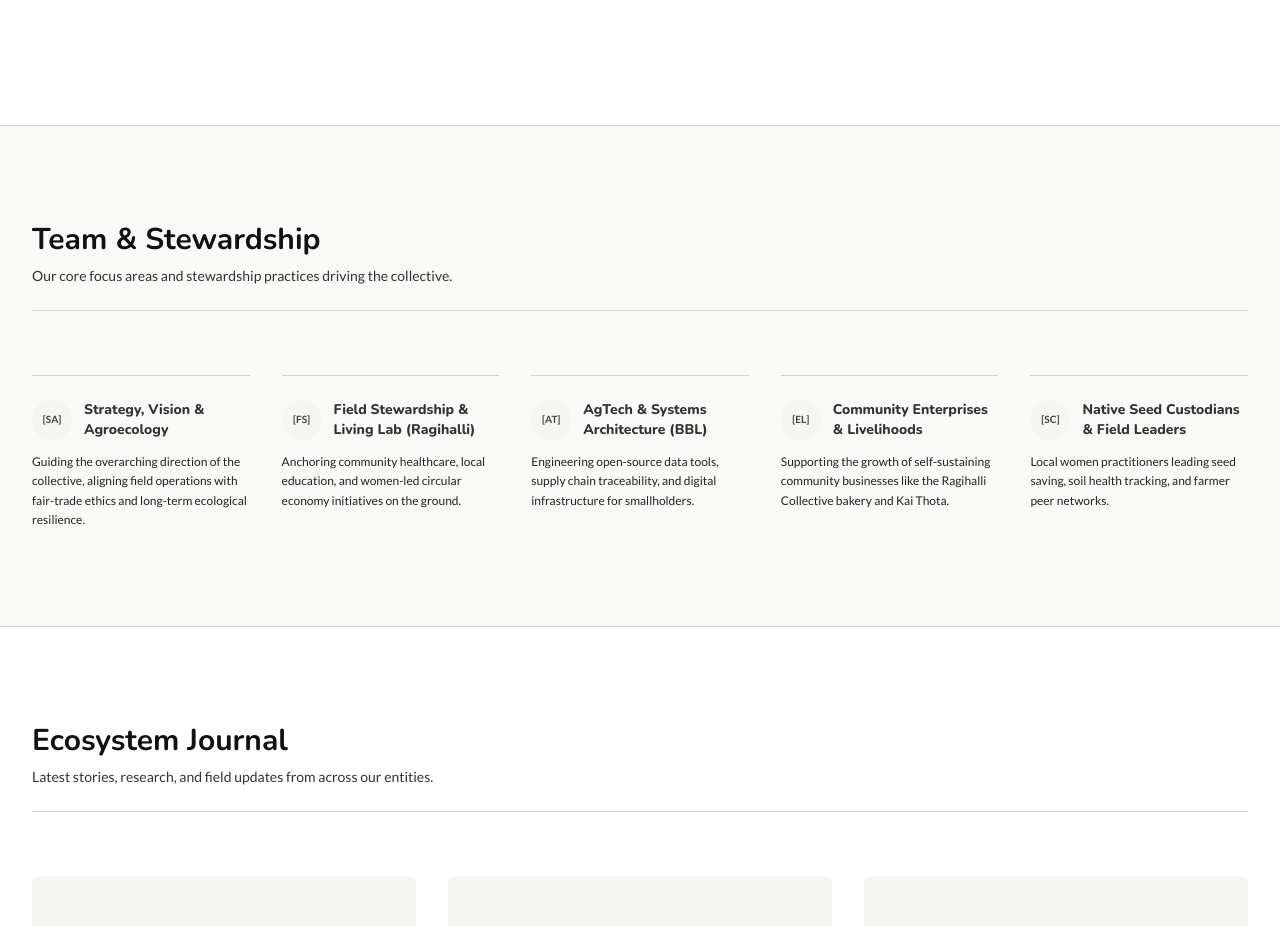
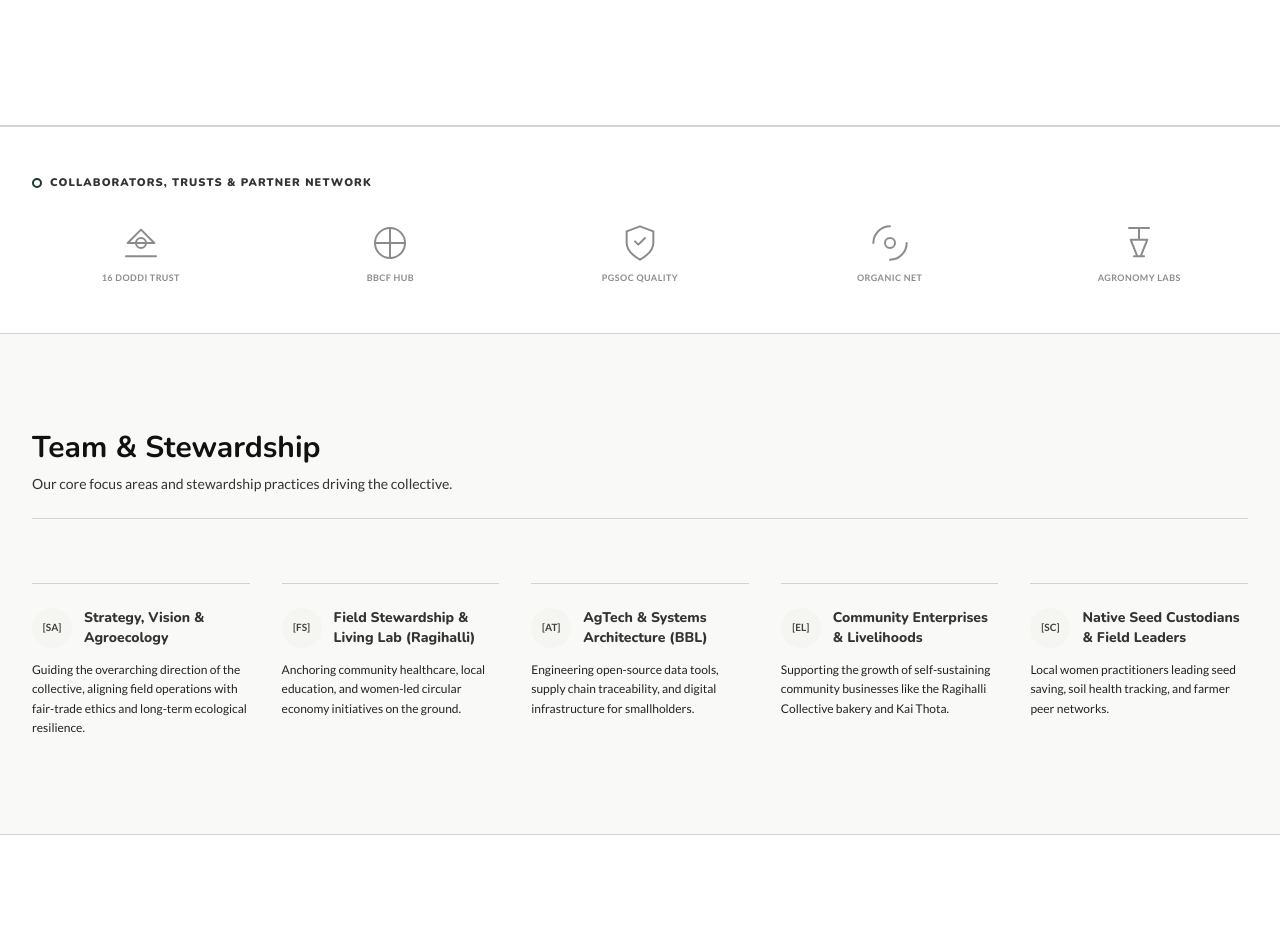
Before and after one commit to pi-bbl-maker/bbc-website, a website: page index.html in a window 1280 px wide. Shown: the part 2744-3670 px from the top of the page. Drawn offline with nearby package versions, Linux system fonts and the light colour scheme.

Commit message:
feat: add partner and collaborator logo section

```diff
--- a/index.html
+++ b/index.html
@@ -593,6 +593,68 @@
           </article>
 
         </div>
+      </div>
+    </section>
+
+    <!-- Partners & Collaborators Section -->
+    <section id="collaboratorsSection" class="bg-white border-y border-neutral-200 py-12 scroll-mt-20">
+      <div class="max-w-7xl mx-auto px-4 sm:px-6 lg:px-8">
+
+        <div class="flex items-center gap-2 mb-8">
+          <span class="h-2.5 w-2.5 rounded-full border-[2.5px] border-accentGreen bg-transparent flex-shrink-0"></span>
+          <h3 data-i18n="collaboratorsTitle" class="text-[11px] font-black tracking-widest text-neutral-600 uppercase font-heading">
+            COLLABORATORS, TRUSTS & PARTNER NETWORK
+          </h3>
+        </div>
+
+        <div class="grid grid-cols-2 sm:grid-cols-3 lg:grid-cols-5 gap-8 items-center justify-items-center opacity-60">
+
+          <!-- Logo 1: 16 Doddi Trust -->
+          <div class="flex flex-col items-center gap-2 hover:opacity-100 transition-opacity duration-200 text-neutral-500">
+            <svg viewBox="0 0 24 24" class="w-10 h-10 stroke-current fill-none" stroke-width="1.2" stroke-linecap="round" stroke-linejoin="round" aria-hidden="true">
+              <path d="M3 20h18M12 4L4 12h16z" />
+              <circle cx="12" cy="12" r="3" />
+            </svg>
+            <span class="text-[9px] font-bold tracking-wider uppercase">16 Doddi Trust</span>
+          </div>
+
+          <!-- Logo 2: BBCF -->
+          <div class="flex flex-col items-center gap-2 hover:opacity-100 transition-opacity duration-200 text-neutral-500">
+            <svg viewBox="0 0 24 24" class="w-10 h-10 stroke-current fill-none" stroke-width="1.2" stroke-linecap="round" stroke-linejoin="round" aria-hidden="true">
+              <circle cx="12" cy="12" r="9" />
+              <path d="M12 3v18M3 12h18" />
+            </svg>
+            <span class="text-[9px] font-bold tracking-wider uppercase">BBCF Hub</span>
+          </div>
+
+          <!-- Logo 3: PGSOC -->
+          <div class="flex flex-col items-center gap-2 hover:opacity-100 transition-opacity duration-200 text-neutral-500">
+            <svg viewBox="0 0 24 24" class="w-10 h-10 stroke-current fill-none" stroke-width="1.2" stroke-linecap="round" stroke-linejoin="round" aria-hidden="true">
+              <path d="M12 22s8-4 8-10V5l-8-3-8 3v7c0 6 8 10 8 10z" />
+              <path d="M9 11l2 2 4-4" />
+            </svg>
+            <span class="text-[9px] font-bold tracking-wider uppercase">PGSOC Quality</span>
+          </div>
+
+          <!-- Logo 4: Organic Network -->
+          <div class="flex flex-col items-center gap-2 hover:opacity-100 transition-opacity duration-200 text-neutral-500">
+            <svg viewBox="0 0 24 24" class="w-10 h-10 stroke-current fill-none" stroke-width="1.2" stroke-linecap="round" stroke-linejoin="round" aria-hidden="true">
+              <path d="M12 12m-3 0a3 3 0 1 0 6 0a3 3 0 1 0 -6 0" />
+              <path d="M12 2a10 10 0 0 0-10 10M12 22a10 10 0 0 0 10-10" />
+            </svg>
+            <span class="text-[9px] font-bold tracking-wider uppercase">Organic Net</span>
+          </div>
+
+          <!-- Logo 5: Research Labs -->
+          <div class="flex flex-col items-center gap-2 hover:opacity-100 transition-opacity duration-200 text-neutral-500">
+            <svg viewBox="0 0 24 24" class="w-10 h-10 stroke-current fill-none" stroke-width="1.2" stroke-linecap="round" stroke-linejoin="round" aria-hidden="true">
+              <path d="M6 3h12M12 3v7M9 20h6M7 10h10l-4 10H11z" />
+            </svg>
+            <span class="text-[9px] font-bold tracking-wider uppercase">Agronomy Labs</span>
+          </div>
+
+        </div>
+
       </div>
     </section>
 
--- a/locales.js
+++ b/locales.js
@@ -71,6 +71,9 @@ const locales = {
     principle3Body: "Centering local decision-making and enterprise ownership with women.",
     principle4Title: "Tech with Intent",
     principle4Body: "Digital tools designed to serve human networks and natural ecosystems.",
+
+    // Partners & Collaborators
+    collaboratorsTitle: "COLLABORATORS, TRUSTS & PARTNER NETWORK",
 
     // Section 04: Team & Stewardship (Focus Blurbs Only)
     teamTitle: "Team & Stewardship",
@@ -202,6 +205,9 @@ const locales = {
     principle4Title: "ಉದ್ದೇಶಪೂರ್ವಕ ತಂತ್ರಜ್ಞಾನ",
     principle4Body: "ಮಾನವ ನೆಟ್‌ವರ್ಕ್‌ಗಳು ಮತ್ತು ನೈಸರ್ಗಿಕ ಪರಿಸರ ವ್ಯವಸ್ಥೆಗಳಿಗೆ ಸೇವೆ ಸಲ್ಲಿಸಲು ವಿನ್ಯಾಸಗೊಳಿಸಲಾದ ಡಿಜಿಟಲ್ ಉಪಕರಣಗಳು.",
 
+    // Partners & Collaborators
+    collaboratorsTitle: "ಪಾಲುದಾರರು, ಟ್ರಸ್ಟ್‌ಗಳು ಮತ್ತು ಸಹಯೋಗಿಗಳ ನೆಟ್‌ವರ್ಕ್",
+
     // Section 04: Team & Stewardship (Focus Blurbs Only)
     teamTitle: "ತಂಡ ಮತ್ತು ಉಸ್ತುವಾರಿ",
     teamSub: "ಕಲೆಕ್ಟಿವ್ ಅನ್ನು ಮುನ್ನಡೆಸುತ್ತಿರುವ ನಮ್ಮ ಗಮನ ಕ್ಷೇತ್ರಗಳು ಮತ್ತು ಉಸ್ತುವಾರಿ ಅಭ್ಯಾಸಗಳು.",
@@ -240,9 +246,9 @@ const locales = {
     authLogout: "ಲಾಗ್ ಔಟ್",
     authDashboard: "ಡ್ಯಾಶ್‌ಬೋರ್ಡ್",
     authAdminLabel: "ಅಡ್ಮಿನ್ ಮೋಡ್ ಸಕ್ರಿಯವಾಗಿದೆ",
-    authRoleUser: "ಪಾತ್ರ: ಬಳಕೆದಾರ",
-    authRoleAdmin: "ಪಾತ್ರ: ಅಡ್ಮಿನ್",
-    authSwitchRole: "ಪಾತ್ರ ಬದಲಾಯಿಸಿ",
+    authRoleUser: "Role: User",
+    authRoleAdmin: "Role: Admin",
+    authSwitchRole: "Switch Role",
 
     consentTitle: "ಡೇಟಾ ಗೌಪ್ಯತೆ ಮತ್ತು ಒಪ್ಪಿಗೆ ಗೇಟ್",
     consentDesc: "ಬಫಲೋ ಬ್ಯಾಕ್ ಕಲೆಕ್ಟಿವ್ ಸಿಸ್ಟಮ್ ಡ್ಯಾಶ್‌ಬೋರ್ಡ್ ಪ್ರವೇಶಿಸುವ ಮೊದಲು, ದಯವಿಟ್ಟು ನಮ್ಮ ಡೇಟಾ ನಿರ್ವಹಣೆ ನೀತಿಗಳನ್ನು ಪರಿಶೀಲಿಸಿ ಮತ್ತು ಒಪ್ಪಿಕೊಳ್ಳಿ. ನಾವು ರೈತರ ವಿವರಗಳು, ವಹಿವಾಟು ವಿವರಗಳು ಮತ್ತು ಬಯೋ-ಲ್ಯಾಬ್ ದಾಖಲೆಗಳನ್ನು ಕಟ್ಟುನಿಟ್ಟಾಗಿ ಸಮುದಾಯದ ಜೀವನೋಪಾಯ ಮತ್ತು ಮಣ್ಣಿನ ಆರೋಗ್ಯ ಅನಾಲಿಟಿಕ್ಸ್ ಹೆಚ್ಚಿಸಲು ಮಾತ್ರ ಬಳಸುತ್ತೇವೆ.",
```
